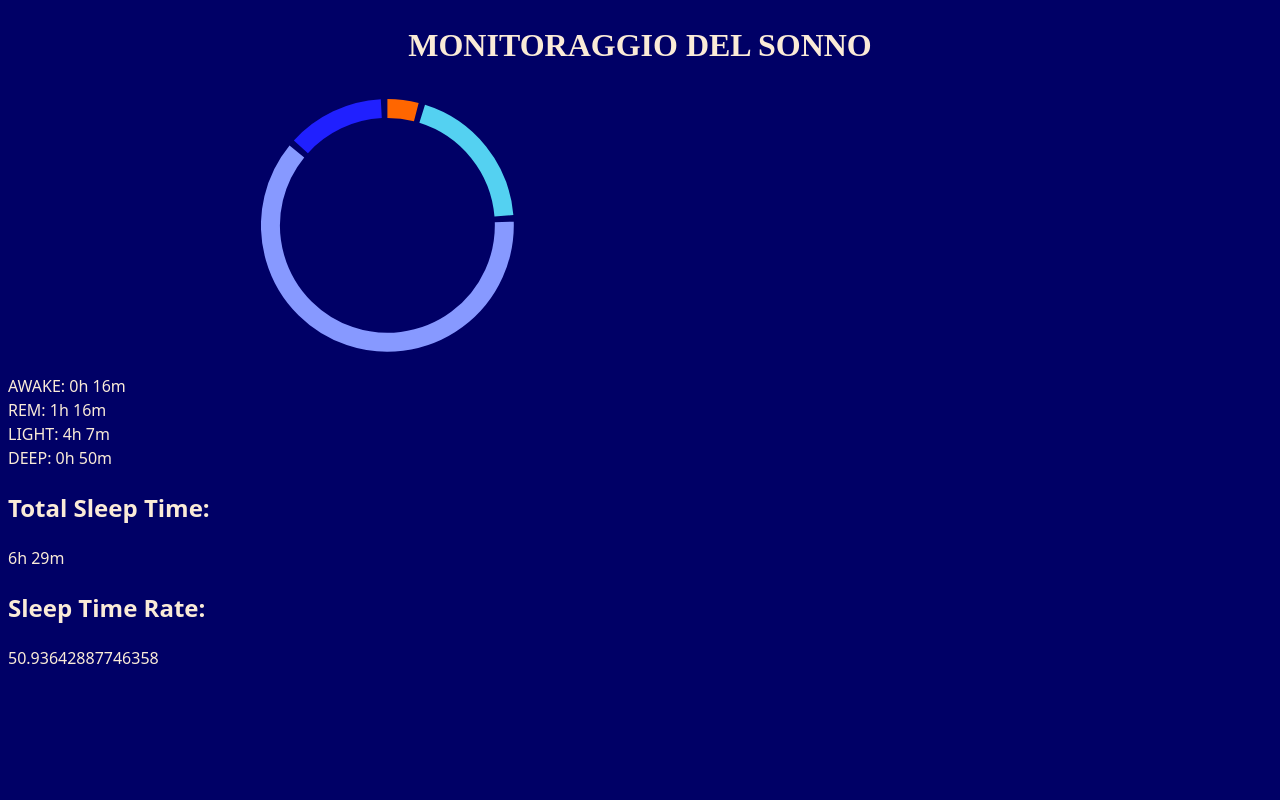
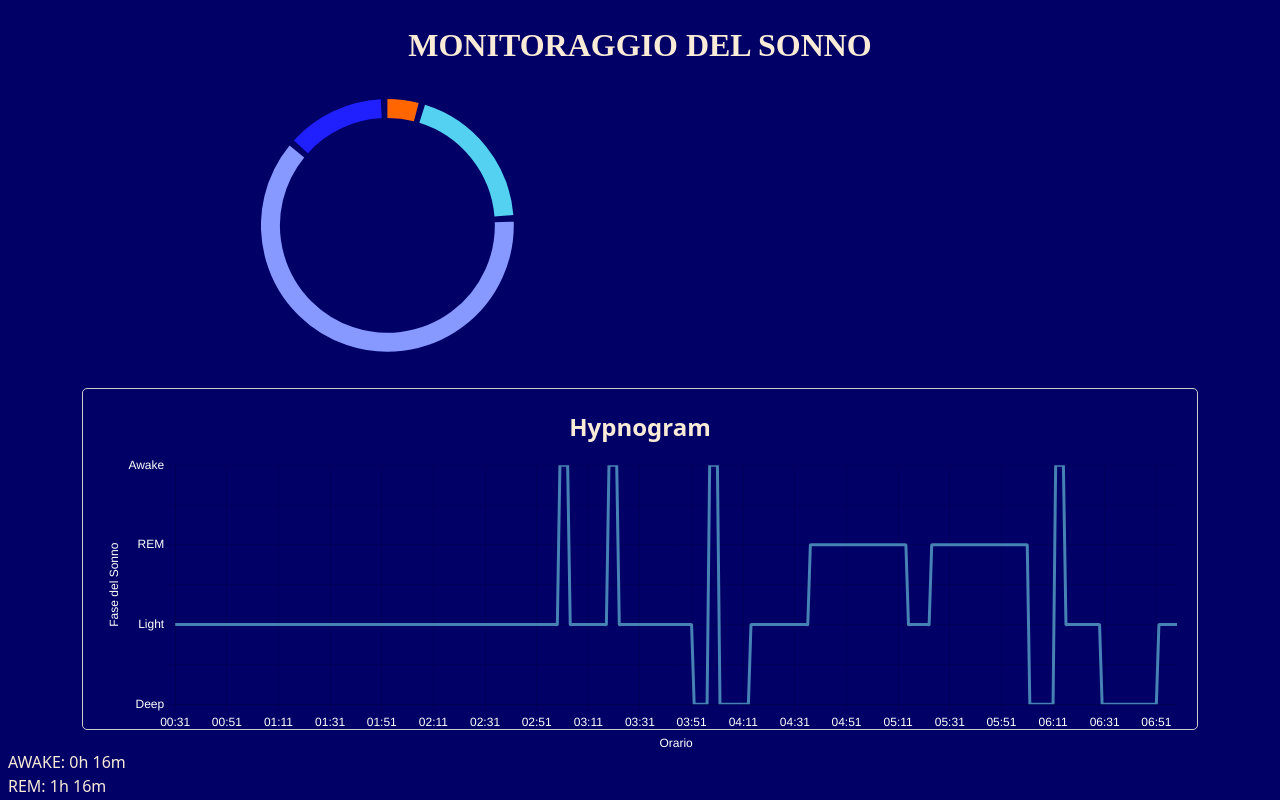
Before and after one commit to SaturnAnton/PROGETTO_REACT_2024-25, a React (Vite) app: page / in a window 1280 px wide. Shown: the top 800 px of the page. Built offline with nearby package versions, Linux system fonts and the light colour scheme.

Commit message:
Introduzione dell'ipnogramma
Abbiamo inserito un nuovo grafico per mostrare l'andamento dei dati presenti nel file csv

```diff
--- a/package.json
+++ b/package.json
@@ -11,8 +11,10 @@
   },
   "dependencies": {
     "@types/papaparse": "^5.3.15",
+    "chart.js": "^4.4.9",
     "papaparse": "^5.5.2",
     "react": "^19.0.0",
+    "react-chartjs-2": "^5.3.0",
     "react-dom": "^19.0.0",
     "react-minimal-pie-chart": "^9.1.0"
   },
--- a/src/pages/HomePage/HomePage.css
+++ b/src/pages/HomePage/HomePage.css
@@ -14,3 +14,19 @@
     list-style-type: none;
     padding: 0;
   }
+
+  .hypnogram {
+    width: 85%;
+    height: 300px;
+    margin: 20px auto;
+    margin-top: 30px;
+    padding: 20px;
+    border: 1px solid #ccc;
+    border-radius: 5px;
+  }
+
+  .hypnogram h2 {
+    margin-top: 0;
+    margin-bottom: 10px;
+    text-align: center;
+  }
--- a/src/pages/HomePage/HomePage.tsx
+++ b/src/pages/HomePage/HomePage.tsx
@@ -1,7 +1,47 @@
 import React, { useEffect, useState } from "react";
 import Papa from "papaparse";
 import { PieChart } from "react-minimal-pie-chart";
-import "./HomePage.css"
+import { Line } from "react-chartjs-2";
+import {
+  ChartOptions,
+  Chart as ChartJS,
+  CategoryScale,
+  LinearScale,
+  PointElement,
+  LineElement,
+  Title,
+  Tooltip,
+  Legend,
+} from "chart.js";
+import "./HomePage.css";
+
+ChartJS.register(
+  CategoryScale,
+  LinearScale,
+  PointElement,
+  LineElement,
+  Title,
+  Tooltip,
+  Legend
+);
+
+interface SleepStageData {
+  Timestamp: string;
+  "Sleep Stage": string;
+}
+
+interface HypnogramChartData {
+  labels: string[];
+  datasets: {
+    label: string;
+    data: number[];
+    borderColor: string;
+    fill: boolean;
+    backgroundColor: string;
+    tension: number;
+    pointRadius: number;
+  }[];
+}
 
 const CountSleep: React.FC = () => {
   const [counts, setCounts] = useState({
@@ -10,21 +50,34 @@ const CountSleep: React.FC = () => {
     rem: 0,
     awake: 0,
   });
+  const [hypnogramData, setHypnogramData] = useState<HypnogramChartData | null>(null);
 
   useEffect(() => {
     fetchCsvData();
   }, []);
 
   const fetchCsvData = () => {
-    const filePath = "/csv/sleep_data.csv"; // Percorso del file CSV nella cartella del progetto
+    const filePath = "/csv/sleep_data.csv";
     fetch(filePath)
-      .then((response) => response.text())
+      .then((response) => {
+        if (!response.ok) {
+          throw new Error(`Errore HTTP: ${response.status}`);
+        }
+        return response.text();
+      })
       .then((csvText) => {
         Papa.parse(csvText, {
-          header: false,
+          header: true,
+          dynamicTyping: true,
+          skipEmptyLines: true,
           complete: (result) => {
-            const data = result.data as string[][];
-            countStages(data.flat());
+            if (result.errors.length > 0) {
+              console.error("Errori di parsing CSV:", result.errors);
+              return;
+            }
+            const data = result.data as SleepStageData[];
+            countStages(data.map((item) => item["Sleep Stage"]));
+            processHypnogramData(data);
           },
         });
       })
@@ -33,15 +86,64 @@ const CountSleep: React.FC = () => {
       });
   };
 
-  const countStages = (data: string[]) => {
+  const countStages = (stages: string[]) => {
     const stageCounts = { light: 0, deep: 0, rem: 0, awake: 0 };
-    data.forEach((word) => {
-      const lowerWord = word.toLowerCase();
-      if (stageCounts.hasOwnProperty(lowerWord)) {
-        stageCounts[lowerWord as keyof typeof stageCounts]++;
+    stages.forEach((stage) => {
+      const lowerStage = stage.toLowerCase();
+      if (stageCounts.hasOwnProperty(lowerStage)) {
+        stageCounts[lowerStage as keyof typeof stageCounts]++;
       }
     });
     setCounts(stageCounts);
+  };
+
+  const processHypnogramData = (data: SleepStageData[]) => {
+    if (!data || data.length === 0) {
+      setHypnogramData(null);
+      return;
+    }
+
+    const timestamps = data.map((item) => {
+      const date = new Date(item.Timestamp);
+      const hours = date.getHours().toString().padStart(2, '0');
+      const minutes = date.getMinutes().toString().padStart(2, '0');
+      return `${hours}:${minutes}`;
+    });
+
+    const sleepStages = data.map((item) => item["Sleep Stage"]);
+
+    const stageMapping: { [key: string]: number } = {
+      Awake: 4,
+      REM: 3,
+      Light: 2,
+      Deep: 1,
+    };
+
+    const numericSleepStages = sleepStages
+      .map((stage) => stageMapping[stage] || 0)
+      .filter((value) => value >= 1 && value <= 4);
+
+    if (numericSleepStages.length === 0) {
+      console.error("Dati dell'ipnogramma non validi o vuoti.");
+      setHypnogramData(null);
+      return;
+    }
+
+    const newHypnogramData: HypnogramChartData = {
+      labels: timestamps,
+      datasets: [
+        {
+          label: "Fase del Sonno",
+          data: numericSleepStages,
+          borderColor: "steelblue",
+          fill: true,
+          backgroundColor: "rgba(70,130,180,0.2)",
+          tension: 0.1,
+          pointRadius: 0,
+        },
+      ],
+    };
+    setHypnogramData(newHypnogramData);
   };
 
   const formatTime = (minutes: number) => {
@@ -52,25 +154,94 @@ const CountSleep: React.FC = () => {
 
   const totalMinutes = counts.light + counts.deep + counts.rem + counts.awake;
 
-  const chartData = [
+  const calculateSleepRate = () => {
+    if (totalMinutes === 0) return 0;
+    const awakePenalty = ((counts.awake / totalMinutes) * 100);
+    const restBonus =
+      (((counts.deep + counts.rem) / totalMinutes) * 100) * 0.5 +
+      ((totalMinutes - counts.awake) / 480) * 100 * 0.5;
+    return restBonus - awakePenalty;
+  };
+
+  const pieChartData = [
     { title: "Awake", value: counts.awake, color: "#FF6600" },
     { title: "REM", value: counts.rem, color: "#54D1F1" },
     { title: "Light", value: counts.light, color: "#8799FF" },
     { title: "Deep", value: counts.deep, color: "#2020FF" },
   ];
 
+  const hypnogramOptions: ChartOptions<'line'> = {
+    responsive: true,
+    maintainAspectRatio: false,
+    color: 'white',
+    scales: {
+      y: {
+        title: {
+          display: true,
+          text: "Fase del Sonno",
+          color: 'white',
+        },
+        ticks: {
+          callback: (value: number | string) => {
+            const reversedMapping: { [key: number]: string } = {
+              4: "Awake",
+              3: "REM",
+              2: "Light",
+              1: "Deep",
+            };
+            return reversedMapping[Number(value)] || "";
+          },
+          color:'white',
+        },
+        min: 1,
+        max: 4,
+      },
+      x: {
+        title: {
+          display: true,
+          text: "Orario",
+          color: 'white',
+        },
+        ticks: {
+          autoSkip: true,
+          maxTicksLimit: 20,
+          color:'white'
+        },
+      },
+    },
+    plugins: {
+      legend: {
+        display: false,
+      },
+      tooltip: {
+        callbacks: {
+          label: (context) => {
+            const value = context.raw as number;
+            const reversedMapping: { [key: number]: string } = {
+              4: "Awake",
+              3: "REM",
+              2: "Light",
+              1: "Deep",
+            };
+            return `Fase: ${reversedMapping[value] || ""}`;
+          },
+        },
+      },
+    },
+  };
+
   return (
     <div>
       <h1 className="title">MONITORAGGIO DEL SONNO</h1>
       <div className="pie">
-        <PieChart
-          data={chartData}
-          lineWidth={15}
-          startAngle={270}
-          paddingAngle={3}
-        />
+        <PieChart data={pieChartData} lineWidth={15} startAngle={270} paddingAngle={3} />
       </div>
       <div>
+      <div className="hypnogram">
+        <h2>Hypnogram</h2>
+        {hypnogramData && <Line data={hypnogramData} options={hypnogramOptions} />}
+        {!hypnogramData && <p>Dati dell'ipnogramma non disponibili.</p>}
+      </div>
         <ul className="list">
           <li>AWAKE: {formatTime(counts.awake)}</li>
           <li>REM: {formatTime(counts.rem)}</li>
@@ -80,8 +251,10 @@ const CountSleep: React.FC = () => {
         <h2 className="total">Total Sleep Time:</h2>
         <p>{formatTime(totalMinutes)}</p>
         <h2 className="ratio">Sleep Time Rate:</h2>
-        <p>{(((totalMinutes)-counts.awake)*100/480)*0.5 + (((counts.deep)+(counts.rem))*100/totalMinutes)*0.5 - ((counts.awake)*100/totalMinutes)}</p>
+        <p>{calculateSleepRate().toFixed(2)}</p>
       </div>
+
+
     </div>
   );
 };
```
Also changed, not shown: 1 other file (tests, documents, lock files or other folders).
